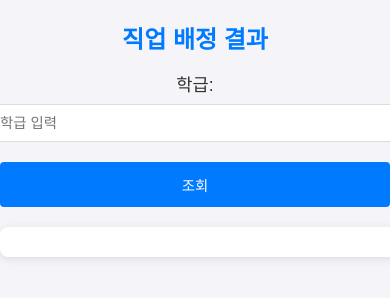
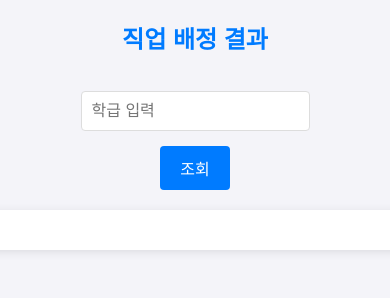
Before and after one commit to Anarchyve/job-auction, a website: page admin.html in a window 390 px wide. Shown: the top 298 px of the page. Drawn offline with Linux system fonts and the light colour scheme.

Commit message:
redesign

```diff
--- a/admin.html
+++ b/admin.html
@@ -8,9 +8,10 @@
 </head>
 <body>
     <h1>직업 배정 결과</h1>
-    <label for="adminClassId">학급:</label>
-    <input type="text" id="adminClassId" name="adminClassId" placeholder="학급 입력">
-    <button onclick="filterByClass()">조회</button>
+    <div class="input-group">
+        <input type="text" id="adminClassId" name="adminClassId" placeholder="학급 입력">
+        <button onclick="filterByClass()">조회</button>
+    </div>
     <div class="results" id="results">
         <!-- 결과가 여기에 표시됩니다. -->
     </div>
--- a/style.css
+++ b/style.css
@@ -15,34 +15,26 @@ h1 {
     margin-top: 20px;
 }
 
-form, .results {
-    background-color: #fff;
-    padding: 20px;
-    border-radius: 8px;
-    box-shadow: 0 2px 10px rgba(0, 0, 0, 0.1);
+.input-group {
+    display: flex;
+    align-items: center;
+    justify-content: center;
+    margin: 20px auto;
     max-width: 400px;
     width: 100%;
-    margin: 20px auto;
+    gap: 10px; /* 버튼과 입력 칸 사이 간격 */
 }
 
-label {
-    font-size: 1.1em;
-    margin-bottom: 8px;
-    display: block;
-}
-
-input, select {
-    width: 100%;
+.input-group input {
+    flex: 1; /* 입력 칸이 버튼보다 넓게 차지 */
     padding: 10px;
-    margin-bottom: 20px;
     border: 1px solid #ddd;
     border-radius: 4px;
     font-size: 1em;
 }
 
-button {
-    width: 100%;
-    padding: 12px;
+.input-group button {
+    padding: 10px 20px;
     background-color: #007BFF;
     color: white;
     border: none;
@@ -52,11 +44,20 @@ button {
     transition: background-color 0.3s ease;
 }
 
-button:hover {
+.input-group button:hover {
     background-color: #0056b3;
 }
 
 /* 관리자 페이지 스타일 */
+.results {
+    background-color: #fff;
+    padding: 20px;
+    border-radius: 8px;
+    box-shadow: 0 2px 10px rgba(0, 0, 0, 0.1);
+    max-width: 400px;
+    width: 100%;
+}
+
 .job-section {
     margin-bottom: 20px;
     padding: 20px;
@@ -72,16 +73,16 @@ button:hover {
 
 /* 반응형 디자인 */
 @media only screen and (max-width: 600px) {
-    form, .results {
-        max-width: 100%;
-        padding: 15px;
+    .input-group {
+        flex-direction: column;
+        gap: 15px; /* 모바일에서 입력칸과 버튼 사이 간격 */
     }
 
     h1 {
         font-size: 1.5em;
     }
 
-    input, select, button {
+    input, button {
         font-size: 0.9em;
     }
 }
```
